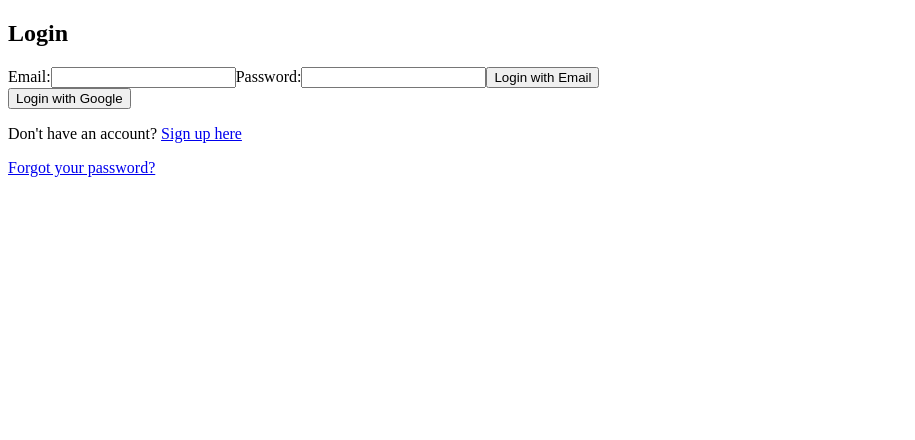
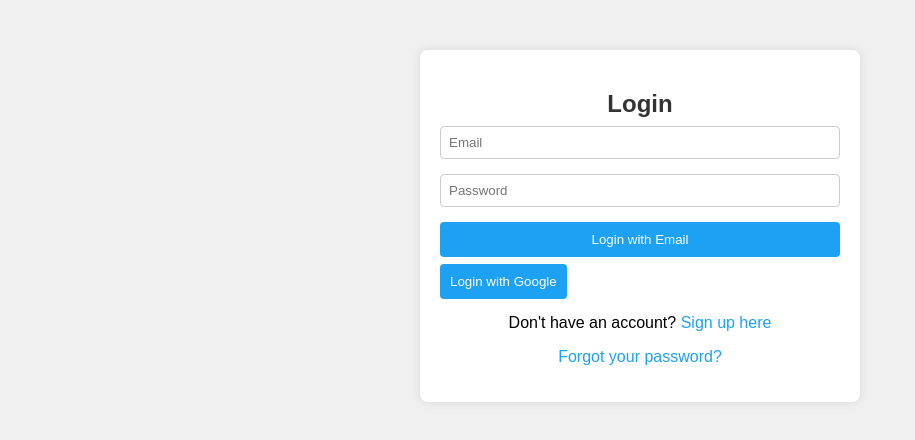
Before and after one commit to spm999/Mplayer, a React (Vite) app: page /login in a window 1280 px wide. Shown: the top 440 px of the page, without its empty margins (0-915 px from the left). Built offline with nearby package versions, Linux system fonts and the light colour scheme.

Commit message:
Added Auth.jsx

```diff
--- a/src/components/Auth/Auth.jsx
+++ b/src/components/Auth/Auth.jsx
@@ -3,6 +3,7 @@ import { Link, Navigate } from 'react-router-dom';
 import { useAuth } from '../AuthContext';
 import { signInWithEmailAndPassword, signInWithPopup, GoogleAuthProvider } from 'firebase/auth';
 import { auth } from '../../firebase/firebase';
+import './Auth.css'
 
 const Auth = () => {
   const provider = new GoogleAuthProvider();
@@ -26,6 +27,9 @@ const Auth = () => {
       const result = await signInWithPopup(auth, provider);
       login(result.user);
       console.log('Google login successful');
+      // const user = result.user;
+      // // Access display name directly from the user object
+      // // const displayName = user.displayName;
     } catch (error) {
       console.error('Google login error:', error.message);
     }
@@ -38,21 +42,19 @@ const Auth = () => {
   }
 
   return (
-    <div>
+    <>
+      <div className='login-container'>
         <h2>Login</h2>
         <form onSubmit={handleEmailLogin}>
-        <label>
-          Email:
-          <input type="email" value={email} onChange={(e) => setEmail(e.target.value)} />
-        </label>
-        <label>
-          Password:
-          <input type="password" value={password} onChange={(e) => setPassword(e.target.value)} />
-        </label>
+          <input type="email" placeholder='Email' value={email} onChange={(e) => setEmail(e.target.value)} required />
+          <input type="password" placeholder='Password' value={password} onChange={(e) => setPassword(e.target.value)} required />
           <button type="submit">Login with Email</button>
         </form>
 
+        <div className="google-button">
           <button onClick={handleGoogleLogin}>Login with Google</button>
+        </div>
+
 
         <p>
           Don't have an account? <Link to="/signup">Sign up here</Link>
@@ -61,6 +63,7 @@ const Auth = () => {
           <Link to="/forgotpassword">Forgot your password? </Link>
         </p>
       </div>
+    </>
   );
 };
 
```
Lines whose indentation alone changed are shown as unchanged.
